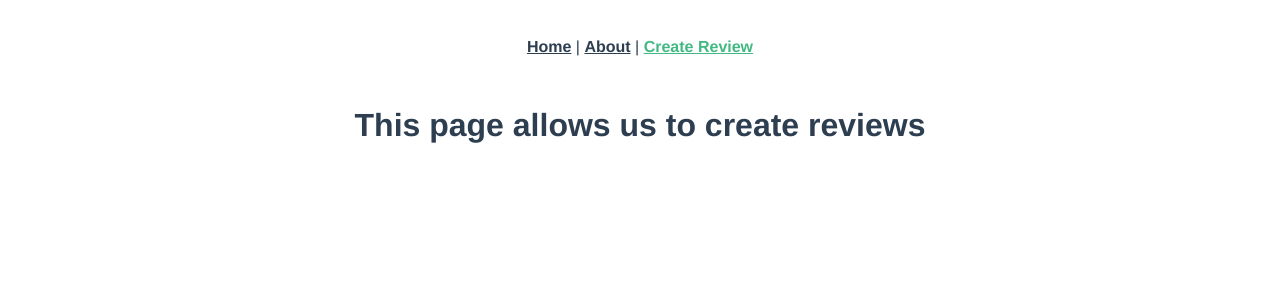
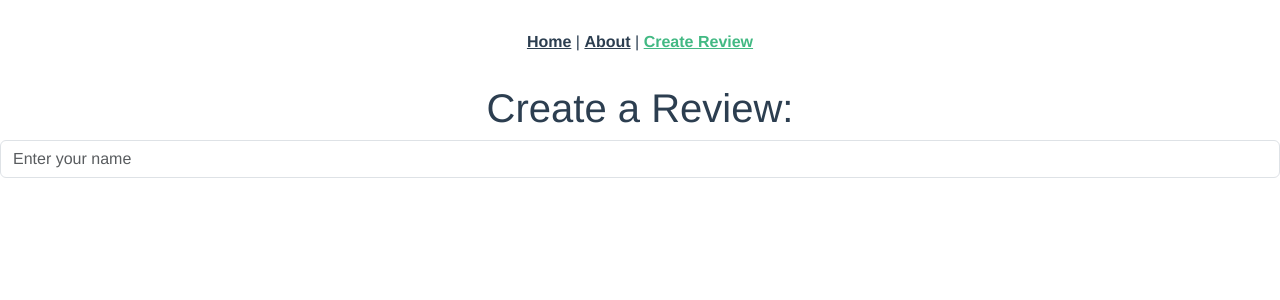
Before and after one commit to VikeLabs/RateMyCoop, a Vue app: page /#/CreateReview in a window 1280 px wide. Shown: the top 300 px of the page. Built offline with nearby package versions, Linux system fonts and the light colour scheme.

Commit message:
Include Bootstrap and create component CreateReviewForm

```diff
--- /dev/null
+++ b/src/components/CreateReviewForm.vue
@@ -0,0 +1,11 @@
+<template>
+  <div>
+    <input type="text" placeholder="Enter your name" class="form-control">
+  </div>
+</template>
+
+<script>
+  export default {
+    name: 'CreateReviewForm'
+  }
+</script>
--- a/src/main.js
+++ b/src/main.js
@@ -2,5 +2,6 @@ import { createApp } from 'vue'
 import App from './App.vue'
 import router from './router'
 import store from './store'
+import 'bootstrap/dist/css/bootstrap.css'
 
 createApp(App).use(store).use(router).mount('#app')
--- a/src/views/CreateReview.vue
+++ b/src/views/CreateReview.vue
@@ -1,5 +1,20 @@
 <template>
   <div class="CreateReview">
-    <h1>This page allows us to create reviews</h1>
+    <h1>Create a Review:</h1>
+    <div>
+        <CreateReviewForm/>
+    </div>
   </div>
 </template>
+
+<script>
+// @ is an alias to /src
+import CreateReviewForm from '@/components/CreateReviewForm.vue'
+
+export default {
+  name: 'Home',
+  components: {
+    CreateReviewForm
+  }
+}
+</script>
```
